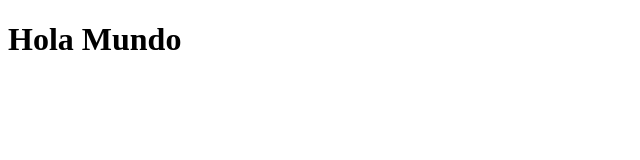
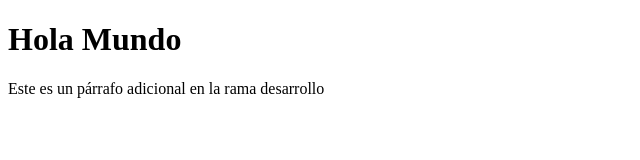
Before and after one commit to kaniho/DAW-DDAW, a plain HTML site: page index.html in a window 1280 px wide. Shown: the whole page, without its empty margins (0-640 px from the left). Drawn offline with Linux system fonts and the light colour scheme.

Commit message:
Added an additional paragraph in the development branch

```diff
--- a/index.html
+++ b/index.html
@@ -7,5 +7,6 @@
 </head>
 <body>
     <h1>Hola Mundo</h1>
+    <p>Este es un párrafo adicional en la rama desarrollo</p>
 </body>
 </html>
```
